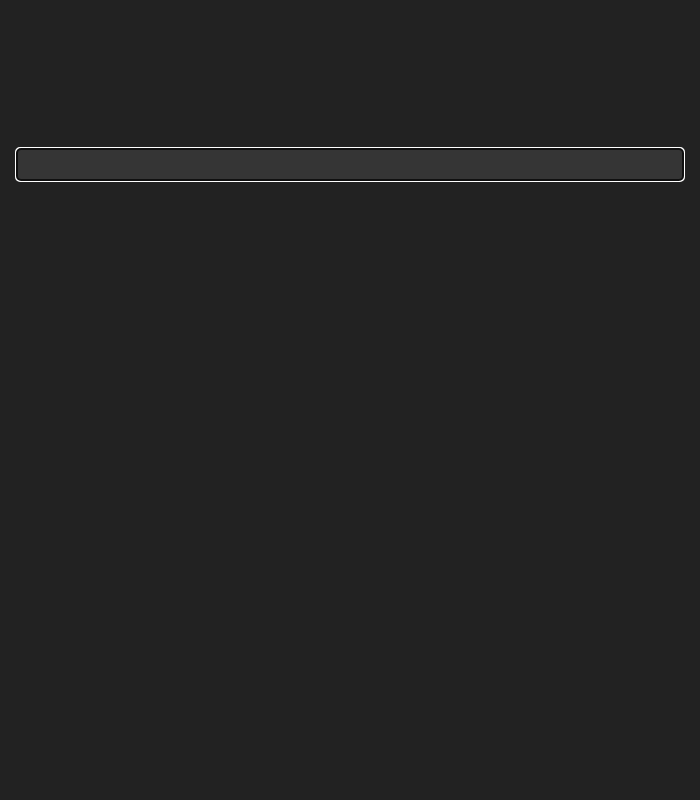
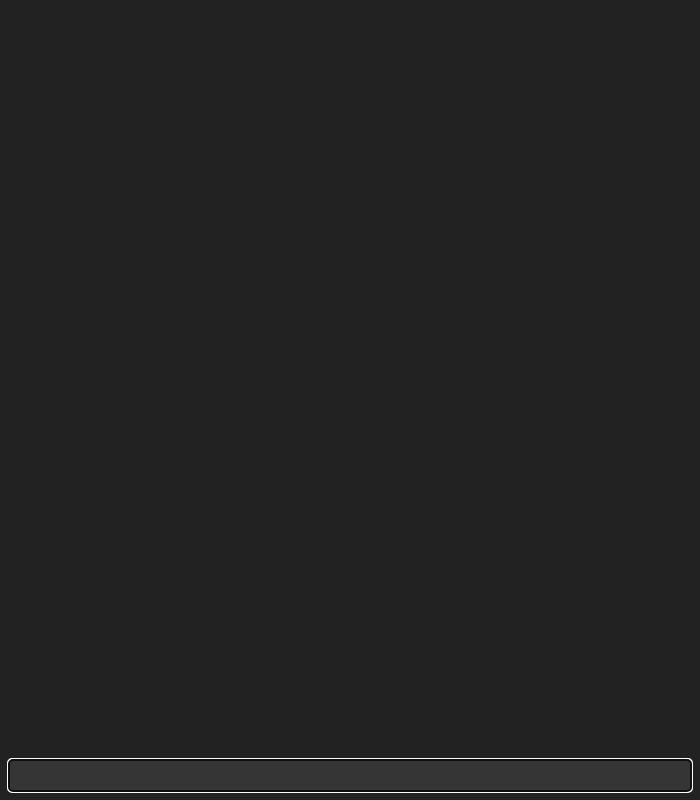
Before and after one commit to jonasmusall/texpaste, an Electron app: page index.html in a window 700 px wide. Drawn offline with nearby package versions, Linux system fonts and the light colour scheme.

Commit message:
Use flexbox layout for better element positioning

```diff
--- a/index.html
+++ b/index.html
@@ -11,7 +11,13 @@
         <title>TeXPaste</title>
     </head>
     <body>
-        <div id="tex-output"></div>
-        <input id="tex-input" type="text" spellcheck="false">
+        <div id="main-container" class="flex-container">
+            <div id="output-container" class="flex-container">
+                <div id="tex-output"></div>
+            </div>
+            <div id="input-container">
+                <input id="tex-input" type="text" spellcheck="false">
+            </div>
+        </div>
     </body>
 </html>
--- a/main.css
+++ b/main.css
@@ -1,24 +1,50 @@
+html {
+    height: 100%;
+}
+
 body {
     background-color: #222222;
     color: #ffffff;
+    margin: 0px;
+    height: 100%;
+}
+
+#main-container {
+    height: 100%;
+}
+
+#output-container {
+    flex-grow: 1;
+    justify-content: center;
+    align-items: center;
+    overflow: hidden;
+}
+
+#input-container {
+    flex-grow: 0;
+    flex-shrink: 0;
     padding: 8px;
 }
 
 #tex-output {
+    display: block;
+    flex-grow: 0;
     font-size: 18px;
-    height: 100px;
-    margin-top: 32px;
     user-select: none;
-    overflow: hidden;
 }
 
 #tex-input {
     background-color: #353535;
     border: 1px solid #5e5e5e;
     border-radius: 4px;
-    box-sizing: border-box;
     color: #f1f1f1;
     font-family: monospace;
+    box-sizing: border-box;
+    width: 100%;
     padding: 8px;
-    width: 100%;
 }
+
+.flex-container {
+    display: flex;
+    flex-direction: column;
+}
```
